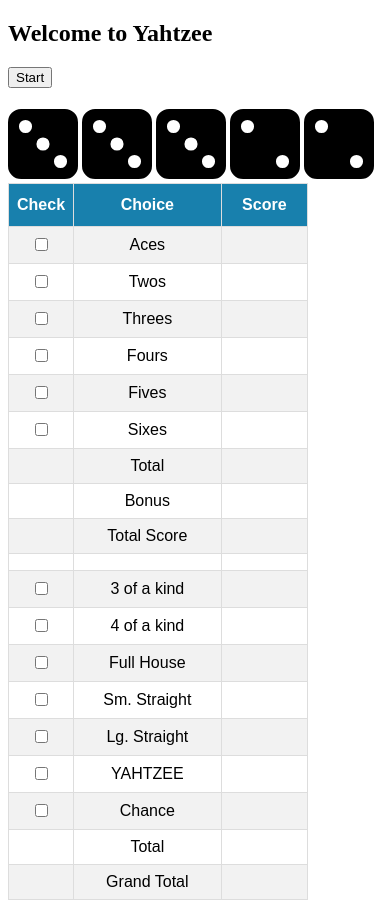
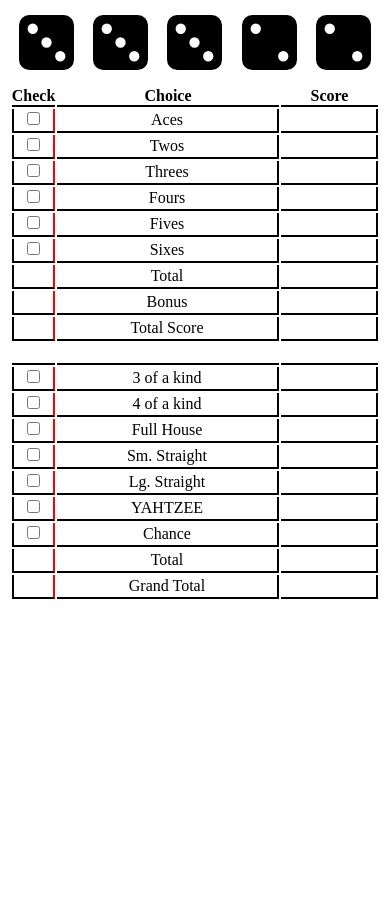
Before and after one commit to DorBia/yahtzee-js, a plain HTML site: page index.html in a window 390 px wide. After the commit the page ends 844 px from the top, so only its background shows below. Drawn offline with Linux system fonts and the light colour scheme.

Commit message:
Basic styling of score sheet for small screen

```diff
--- a/index.html
+++ b/index.html
@@ -8,19 +8,19 @@
     <link rel="stylesheet" href="./styles.css">
 </head>
 <body>
-    <div class="start">
+    <div class="start" hidden>
         <h2 class="start__heading">Welcome to Yahtzee</h2>
         <button class="start__game">Start</button>
     </div>
 
     <div class="game">
-        <h1 class="game__rolls"></h1>
+        <h3 class="game__rolls"></h3>
         <div class="game__dices">
-            <img src="./images/dice-3.svg" alt="dice1" height="70px" id="dice1">
-            <img src="./images/dice-3.svg" alt="dice2" height="70px" id="dice2">
-            <img src="./images/dice-3.svg" alt="dice3" height="70px" id="dice3">
-            <img src="./images/dice-2.svg" alt="dice4" height="70px" id="dice4">
-            <img src="./images/dice-2.svg" alt="dice5" height="70px" id="dice5">
+            <img src="./images/dice-3.svg" alt="dice1" id="dice1">
+            <img src="./images/dice-3.svg" alt="dice2" id="dice2">
+            <img src="./images/dice-3.svg" alt="dice3" id="dice3">
+            <img src="./images/dice-2.svg" alt="dice4" id="dice4">
+            <img src="./images/dice-2.svg" alt="dice5" id="dice5">
         </div>
         <div class="game__scoring">
             <table class="game__score-pad">
@@ -75,9 +75,9 @@
                     <td class="upper-section total-score-upper"></td>
                 </tr>
                 <tr>
-                    <td></td>
-                    <td></td>
-                    <td></td>
+                    <td class="empty"></td>
+                    <td class="empty"></td>
+                    <td class="empty"></td>
                 </tr>
                 <tr>
                     <td><input type="checkbox" class="check" value="threeAKind"></td>
--- a/styles.scss
+++ b/styles.scss
@@ -1,36 +1,58 @@
+* {
+    margin: 0;
+    padding: 0;
+}
+
+h3 {
+    margin: 15px 20px;
+}
+
+.game__dices {
+    display: flex;
+    justify-content: space-around;
+    width: 95%;
+    margin: 15px auto;
+}
+
+img {
+    height: 55px;
+}
+
 .game__score-pad {
-    font-family: Arial, Helvetica, sans-serif;
-    border-collapse: collapse;
-    width: 300px;
+    width: 95vw;
     text-align: center;
+    margin: auto;
 }
 
 .game__score-pad td, .game__score-pad th {
-border: 1px solid #ddd;
-padding: 8px;
+    border-bottom: 2px solid black;
 }
 
-.game__score-pad tr:nth-child(even){
-    background-color: #f2f2f2;
-}
-
-.game__score-pad tr:hover {
-    background-color: #ddd;
-}
-
-.game__score-pad th {
-padding-top: 12px;
-padding-bottom: 12px;
-background-color: #1880ad;
-color: white;
+td {
+    border-right: 2px solid black;
+    padding: 2px;
 }
 
 td:first-child {
-    width: 30px;
+    width: 10%;
+    border-right: 2px solid red;
+    border-left: 2px solid black;
 }
 
+.empty {
+    border: none;
+    padding: 10px;
+}
+
+.empty:first-of-type {
+    border-right: none;
+    border-left: none;
+}
+
+
+
 .locked {
-    border: 5px solid red;
+    border: 4px solid red;
     border-radius: 20px;
 }
 
```
Also changed, not shown: styles.css.
